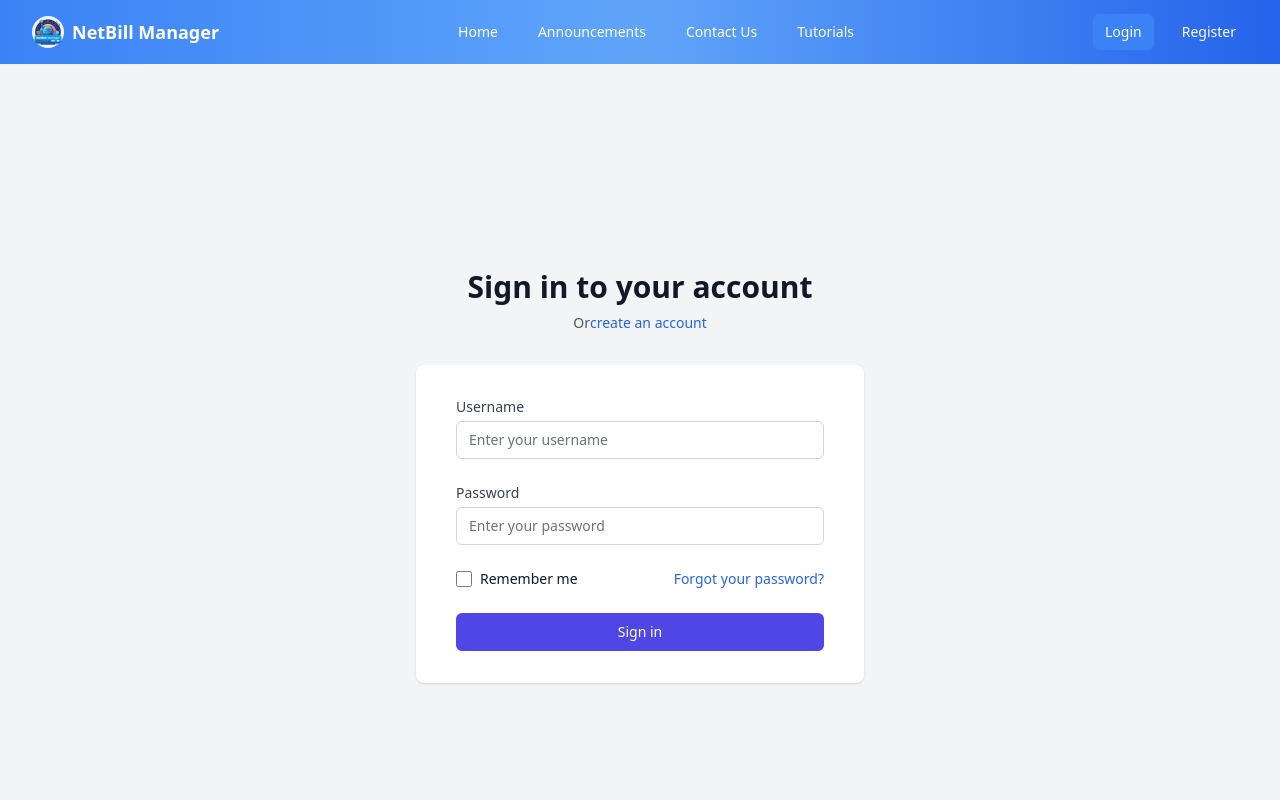
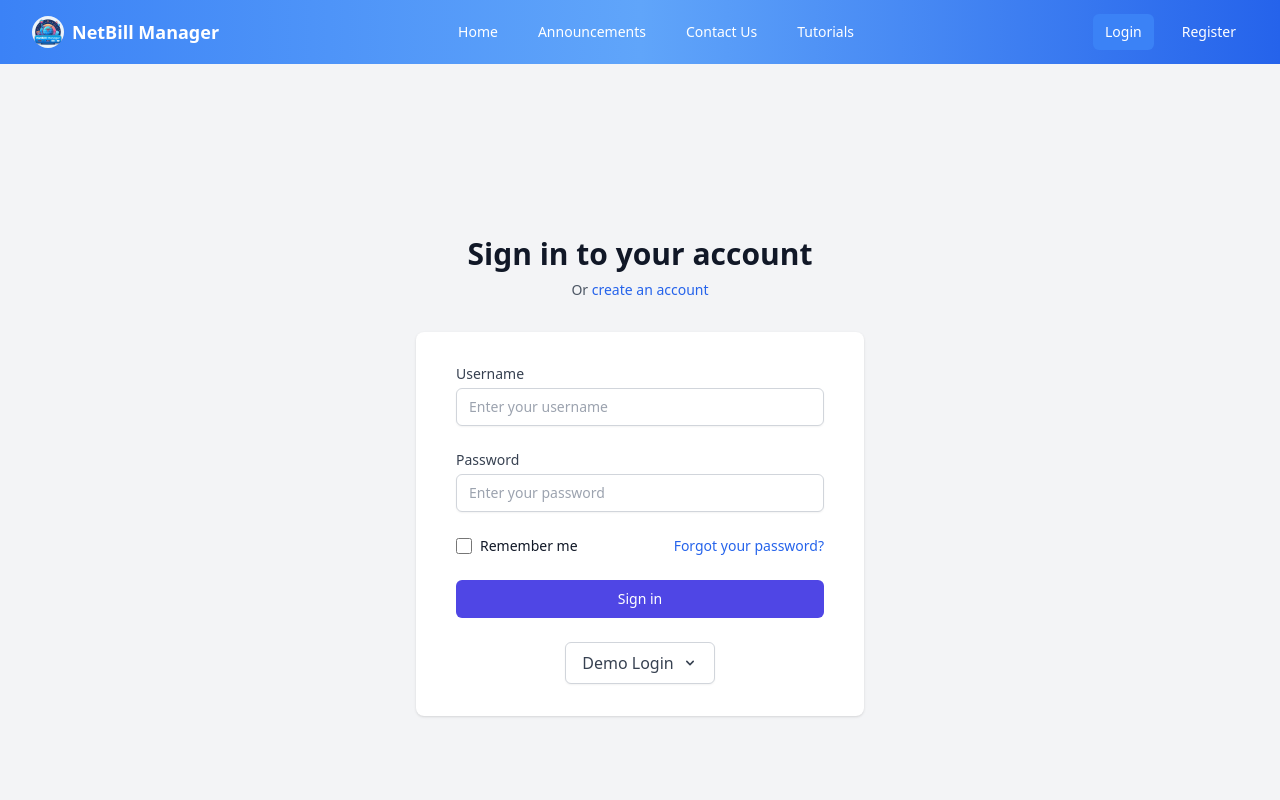
Before and after one commit to DurjoyKumar177/NetBill_Manager-Frontend, a React (Vite) app: page /login in a window 1280 px wide. Shown: the top 800 px of the page. Built offline with nearby package versions, Linux system fonts and the light colour scheme.

Commit message:
add demo login

```diff
--- a/src/Pages/Login.jsx
+++ b/src/Pages/Login.jsx
@@ -1,11 +1,13 @@
-import { useState, useEffect } from "react";
+import { useState, useEffect, useRef } from "react";
 import { useNavigate } from "react-router-dom";
 
 const Login = () => {
   const [username, setUsername] = useState("");
   const [password, setPassword] = useState("");
   const [error, setError] = useState("");
+  const [isDropdownOpen, setIsDropdownOpen] = useState(false);
   const navigate = useNavigate();
+  const dropdownRef = useRef(null);
 
   useEffect(() => {
     const token = localStorage.getItem("token");
@@ -14,18 +16,33 @@ const Login = () => {
     }
   }, [navigate]);
 
+  useEffect(() => {
+    const handleClickOutside = (event) => {
+      if (dropdownRef.current && !dropdownRef.current.contains(event.target)) {
+        setIsDropdownOpen(false);
+      }
+    };
+    document.addEventListener("mousedown", handleClickOutside);
+    return () => {
+      document.removeEventListener("mousedown", handleClickOutside);
+    };
+  }, []);
+
   const handleLogin = async (e) => {
     e.preventDefault();
     setError("");
 
     try {
-      const response = await fetch("https://net-bill-manager.vercel.app/api/accounts/auth/login/", {
+      const response = await fetch(
+        "https://net-bill-manager.vercel.app/api/accounts/auth/login/",
+        {
           method: "POST",
           headers: {
             "Content-Type": "application/json",
           },
           body: JSON.stringify({ username, password }),
-      });
+        }
+      );
 
       const data = await response.json();
 
@@ -40,14 +57,25 @@ const Login = () => {
     }
   };
 
+  const handleDemoLogin = (role) => {
+    if (role === "user") {
+      setUsername("Durjoy188");
+      setPassword("dk123456");
+    } else if (role === "staff") {
+      setUsername("durjoy123");
+      setPassword("dk123456");
+    }
+    setIsDropdownOpen(false); // Close dropdown after selecting
+  };
+
   return (
     <div className="min-h-screen bg-gray-100 flex flex-col justify-center py-12 sm:px-6 lg:px-8">
       <div className="sm:mx-auto sm:w-full sm:max-w-md">
         <h2 className="mt-6 text-center text-3xl font-extrabold text-gray-900">
           Sign in to your account
         </h2>
-        <p className="mt-2 text-center text-sm text-gray-600 max-w">
-          Or
+        <p className="mt-2 text-center text-sm text-gray-600">
+          Or{" "}
           <a href="/sign-up" className="font-medium text-blue-600 hover:text-blue-500">
             create an account
           </a>
@@ -56,34 +84,35 @@ const Login = () => {
 
       <div className="mt-8 sm:mx-auto sm:w-full sm:max-w-md">
         <div className="bg-white py-8 px-4 shadow sm:rounded-lg sm:px-10">
-          {error && <div className="text-center py-2 px-4 rounded-md bg-red-500 text-white">{error}</div>}
+          {error && (
+            <div className="text-center py-2 px-4 rounded-md bg-red-500 text-white">
+              {error}
+            </div>
+          )}
+
           <form onSubmit={handleLogin} className="space-y-6">
             <div>
               <label className="block text-sm font-medium text-gray-700">Username</label>
-              <div className="mt-1">
               <input
                 type="text"
-                  className="appearance-none rounded-md relative block w-full px-3 py-2 border border-gray-300 placeholder-gray-500 text-gray-900 focus:outline-none focus:ring-indigo-500 focus:border-indigo-500 sm:text-sm"
+                className="mt-1 block w-full px-3 py-2 border border-gray-300 rounded-md shadow-sm focus:outline-none focus:ring-indigo-500 focus:border-indigo-500 sm:text-sm"
                 placeholder="Enter your username"
                 value={username}
                 onChange={(e) => setUsername(e.target.value)}
                 required
               />
             </div>
-            </div>
 
             <div>
               <label className="block text-sm font-medium text-gray-700">Password</label>
-              <div className="mt-1">
               <input
                 type="password"
-                  className="appearance-none rounded-md relative block w-full px-3 py-2 border border-gray-300 placeholder-gray-500 text-gray-900 focus:outline-none focus:ring-indigo-500 focus:border-indigo-500 sm:text-sm"
+                className="mt-1 block w-full px-3 py-2 border border-gray-300 rounded-md shadow-sm focus:outline-none focus:ring-indigo-500 focus:border-indigo-500 sm:text-sm"
                 placeholder="Enter your password"
                 value={password}
                 onChange={(e) => setPassword(e.target.value)}
                 required
               />
-              </div>
             </div>
 
             <div className="flex items-center justify-between">
@@ -105,13 +134,53 @@ const Login = () => {
               </div>
             </div>
 
-            <div>
             <button
               type="submit"
-                className="group relative w-full flex justify-center py-2 px-4 border border-transparent text-sm font-medium rounded-md text-white bg-indigo-600 hover:bg-indigo-700 focus:outline-none focus:ring-2 focus:ring-offset-2 focus:ring-indigo-500"
+              className="w-full py-2 px-4 border border-transparent text-sm font-medium rounded-md text-white bg-indigo-600 hover:bg-indigo-700 focus:outline-none focus:ring-2 focus:ring-offset-2 focus:ring-indigo-500"
             >
               Sign in
             </button>
+
+            {/* Demo Login Dropdown */}
+            <div className="relative flex justify-center" ref={dropdownRef}>
+              <button
+                type="button"
+                onClick={() => setIsDropdownOpen(!isDropdownOpen)}
+                className="inline-flex items-center justify-center px-4 py-2 rounded-md border border-gray-300 bg-white text-gray-700 shadow-sm hover:bg-gray-50 focus:outline-none focus:ring-2 focus:ring-indigo-500"
+              >
+                Demo Login
+                <svg
+                  className={`ml-2 h-4 w-4 transform transition-transform ${
+                    isDropdownOpen ? "rotate-180" : "rotate-0"
+                  }`}
+                  xmlns="http://www.w3.org/2000/svg"
+                  viewBox="0 0 20 20"
+                  fill="currentColor"
+                >
+                  <path
+                    fillRule="evenodd"
+                    d="M5.293 7.293a1 1 0 011.414 0L10 10.586l3.293-3.293a1 1 0 111.414 1.414l-4 4a1 1 0 01-1.414 0l-4-4a1 1 0 010-1.414z"
+                    clipRule="evenodd"
+                  />
+                </svg>
+              </button>
+
+              {isDropdownOpen && (
+                <div className="absolute mt-2 w-48 rounded-md shadow-lg bg-white ring-1 ring-black ring-opacity-5 z-10">
+                  <button
+                    onClick={() => handleDemoLogin("user")}
+                    className="block w-full px-4 py-2 text-sm text-gray-700 hover:bg-indigo-100 hover:text-indigo-900"
+                  >
+                    Login as User
+                  </button>
+                  <button
+                    onClick={() => handleDemoLogin("staff")}
+                    className="block w-full px-4 py-2 text-sm text-gray-700 hover:bg-indigo-100 hover:text-indigo-900"
+                  >
+                    Login as Staff
+                  </button>
+                </div>
+              )}
             </div>
           </form>
         </div>
```
Lines whose indentation alone changed are shown as unchanged.
